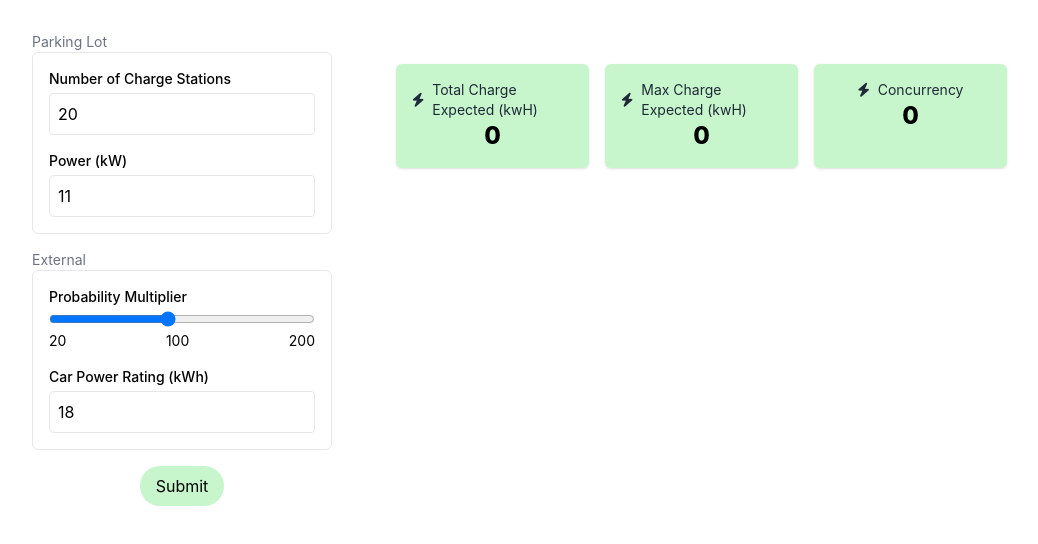
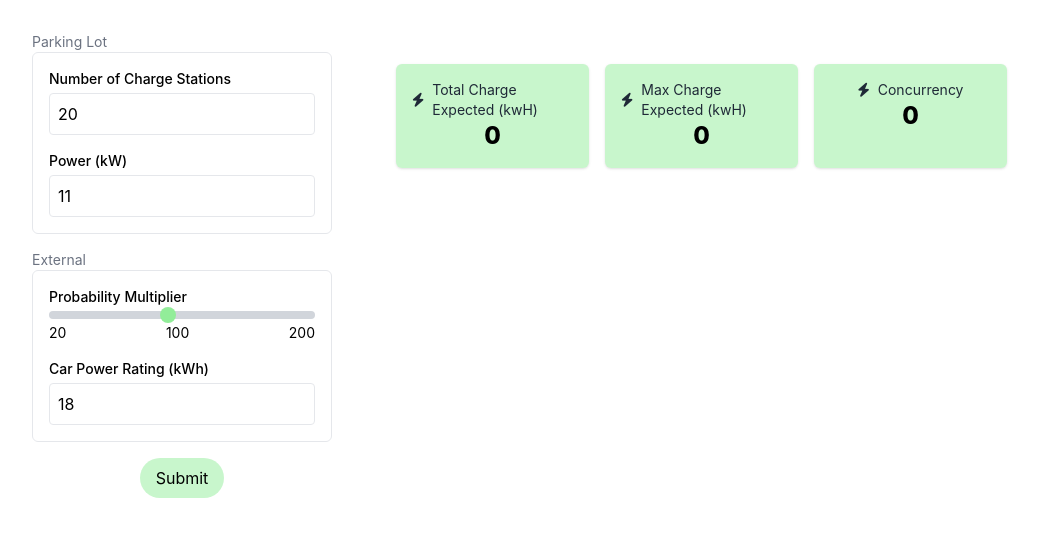
Before and after one commit to manoj-malviya-96/ev-sim, a React (Create React App) app in the folder web-app/: page / in a window 1280 px wide. Shown: the top 544 px of the page, without its empty margins (0-1038 px from the left). Built offline with nearby package versions, Linux system fonts and the light colour scheme.

Commit message:
override tailwind for slider (annoys me)

```diff
--- a/web-app/src/index.css
+++ b/web-app/src/index.css
@@ -3,15 +3,27 @@
 @tailwind utilities;
 
 body {
-  margin: 0;
-  font-family: -apple-system, BlinkMacSystemFont, 'Segoe UI', 'Roboto', 'Oxygen',
+    margin: 0;
+    font-family: -apple-system, BlinkMacSystemFont, 'Segoe UI', 'Roboto', 'Oxygen',
     'Ubuntu', 'Cantarell', 'Fira Sans', 'Droid Sans', 'Helvetica Neue',
     sans-serif;
-  -webkit-font-smoothing: antialiased;
-  -moz-osx-font-smoothing: grayscale;
+    -webkit-font-smoothing: antialiased;
+    -moz-osx-font-smoothing: grayscale;
 }
 
 code {
-  font-family: source-code-pro, Menlo, Monaco, Consolas, 'Courier New',
+    font-family: source-code-pro, Menlo, Monaco, Consolas, 'Courier New',
     monospace;
 }
+
+.slider {
+    @apply appearance-none h-2 bg-gray-300 rounded-full
+}
+
+.slider::-webkit-slider-thumb {
+    @apply appearance-none w-4 h-4 bg-primary rounded-full cursor-pointer;
+}
+
+.slider::-moz-range-thumb {
+    @apply w-4 h-4 bg-primary rounded-full cursor-pointer;
+}
```
